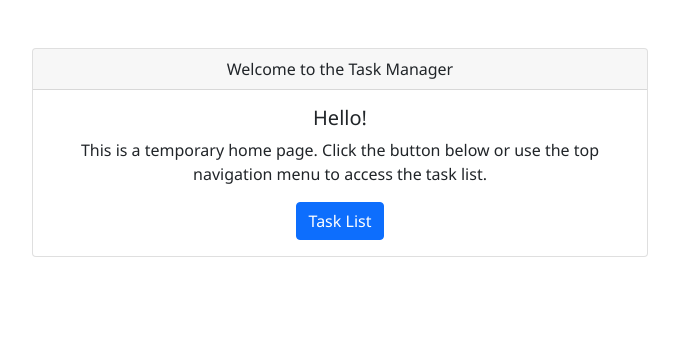
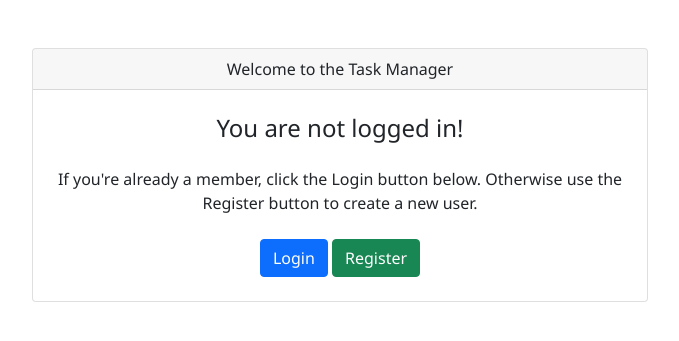
Before and after one commit to Sandmann11/ToDo, a Django app: page / in a window 1280 px wide. Shown: the part 56-397 px from the top of the page, without its empty margins (300-979 px from the left). Run offline with Django 3.2, Linux system fonts and the light colour scheme; some web fonts are replaced.

Commit message:
More authentication fun

```diff
--- a/members/templates/registration/register.html
+++ b/members/templates/registration/register.html
@@ -11,7 +11,7 @@
             <form method="POST">
                 {% csrf_token %}
                 {{ form }}
-                <button class="btn btn-primary px-5">Register</button>
+                <button class="btn btn-success px-5">Register</button>
             </form>
         </div>
     </div>
--- a/todo_app/templates/todo/home.html
+++ b/todo_app/templates/todo/home.html
@@ -5,9 +5,21 @@
     <div class="card text-center">
         <div class="card-header">Welcome to the Task Manager</div>
         <div class="card-body">
-            <h5 class="card-title">Hello!</h5>
-            <p class="card-text">This is a temporary home page. Click the button below or use the top navigation menu to access the task list.</p>
-            <a href="{% url 'task_list' %}" class="btn btn-primary">Task List</a>
+
+            {% if user.is_authenticated %}
+
+                <h4 class="card-title mt-2 mb-4">Hello, {{ user.username }}!</h4>
+                <p class="card-text">Click the button below or use the top navigation menu to access your Task List.</p>
+                <a href="{% url 'task_list' %}" class="btn btn-primary my-2">Task List</a>
+
+            {% else %}
+
+                <h4 class="card-title mt-2 mb-4">You are not logged in!</h4>
+                <p class="card-text">If you're already a member, click the Login button below. Otherwise use the Register button to create a new user.</p>
+                <a href="{% url 'login' %}" class="btn btn-primary my-2">Login</a> <a href="{% url 'register' %}" class="btn btn-success my-2">Register</a>
+
+            {% endif %}
+
         </div>
     </div>
 
--- a/todo_app/templates/todo/navbar.html
+++ b/todo_app/templates/todo/navbar.html
@@ -27,27 +27,30 @@
                 {% if user.is_authenticated %}
 
                     <ul class="navbar-nav">
+
                         <li class="nav-item">
                             <a class="nav-link" href="{% url 'task_add' %}">Add Task</a>
                         </li>
-
                         <li class="nav-item">
                             <a class="nav-link" href="{% url 'category_add' %}">Add Category</a>
                         </li>
                         <li class="nav-item">
                             <a class="nav-link" href="{% url 'logout' %}">Logout</a>
                         </li>
+
                     </ul>
 
                 {% else %}
 
                     <ul class="navbar-nav">
+
                         <li class="nav-item">
                             <a class="nav-link" href="{% url 'register' %}">Register</a>
                         </li>
                         <li class="nav-item">
                             <a class="nav-link" href="{% url 'login' %}">Login</a>
                         </li>
+
                     </ul>
 
                 {% endif %}
--- a/todo_app/views.py
+++ b/todo_app/views.py
@@ -1,9 +1,8 @@
-from django.urls.base import reverse_lazy
-from .forms import TaskForm, CategoryForm
 from django.shortcuts import render
 from .models import Category, Task
 from django.views.generic import ListView, DetailView, CreateView, UpdateView, DeleteView
-# import requests
+from .forms import TaskForm, CategoryForm
+from django.urls.base import reverse_lazy
 
 
 def admin(request):
@@ -42,12 +41,6 @@ class TaskDelete(DeleteView):
     success_url = reverse_lazy('task_list')
 
 
-class CategoryAdd(CreateView):
-    model = Category
-    form_class = CategoryForm
-    template_name = 'todo/category_add.html'
-
-
 class CategoryList(ListView):
     model = Category
     template_name = 'todo/category_list.html'
@@ -58,6 +51,12 @@ class CategoryDetails(DetailView):
     template_name = 'todo/category_details.html'
 
 
+class CategoryAdd(CreateView):
+    model = Category
+    form_class = CategoryForm
+    template_name = 'todo/category_add.html'
+
+
 class CategoryDelete(DeleteView):
     model = Category
     template_name = 'todo/category_delete.html'
```
